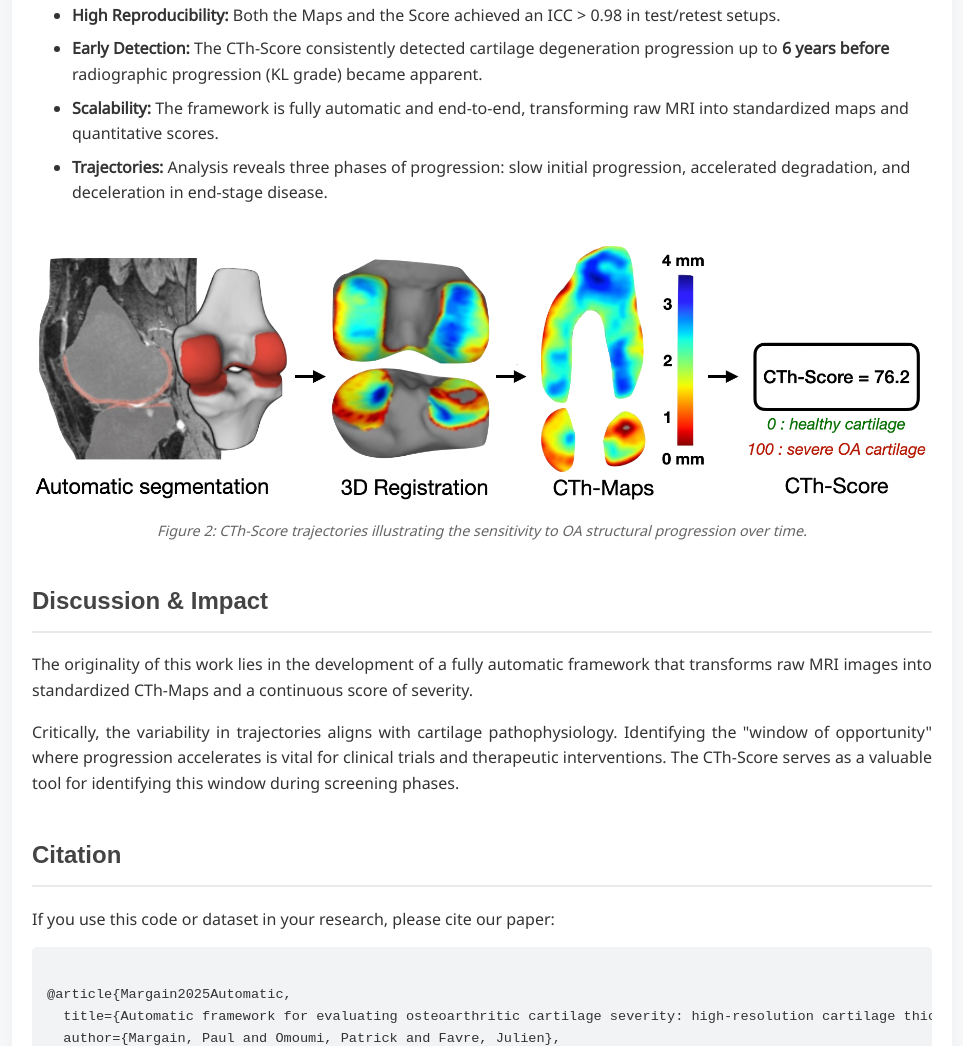
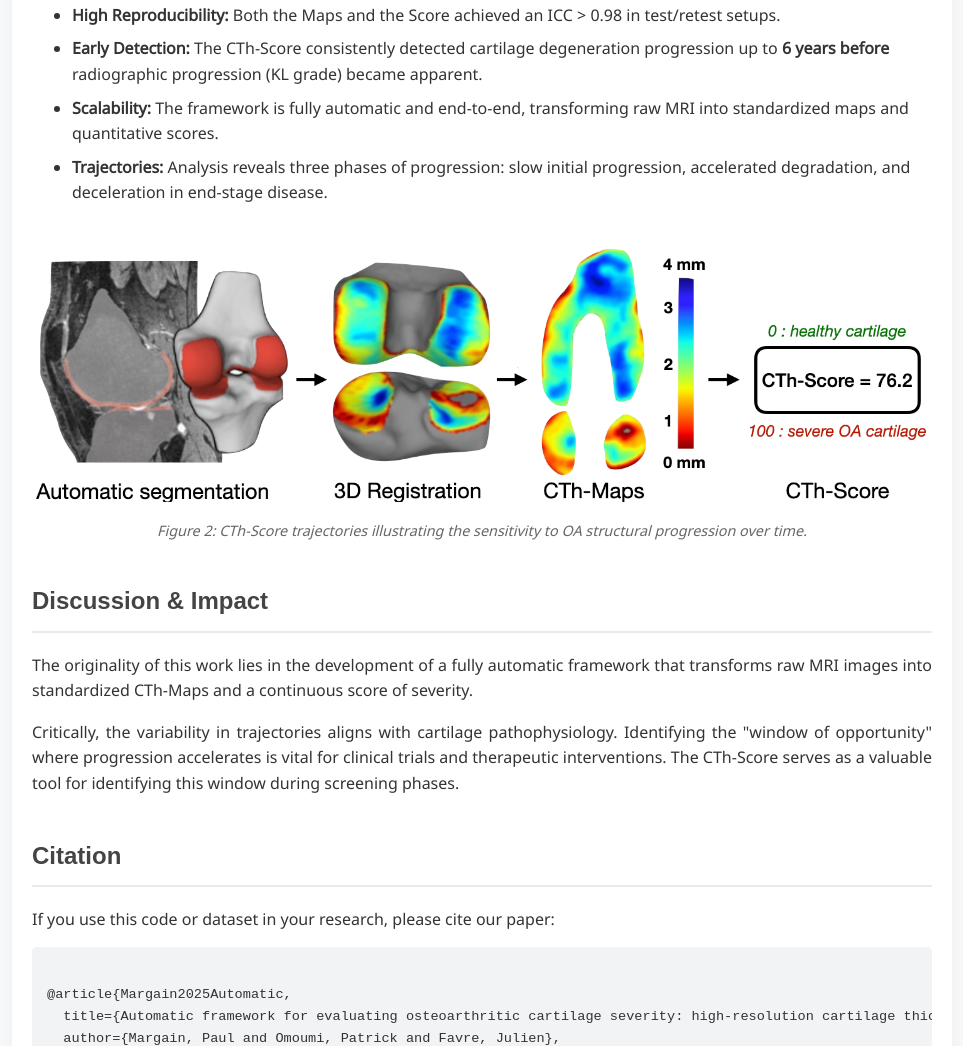
Before and after one commit to paulmargain/cartilage_thickness_score, a plain HTML site: page index.html in a window 1280 px wide. Shown: the part 1452-2498 px from the top of the page, without its empty margins (158-1121 px from the left). Drawn offline with Linux system fonts and the light colour scheme; a web font is replaced by a local one.

Commit message:
Update image source from pipeline.png to pipeline2.png

```diff
--- a/index.html
+++ b/index.html
@@ -224,7 +224,7 @@
             <li><strong>Trajectories:</strong> Analysis reveals three phases of progression: slow initial progression, accelerated degradation, and deceleration in end-stage disease.</li>
         </ul>
 
-        <img src="pipeline.png"
+        <img src="pipeline2.png"
      alt="Overview of the automatic cartilage thickness framework"
      style="width:100%; max-width:100%; border-radius:8px; margin:20px 0;">
         <div class="figure-caption">
```
